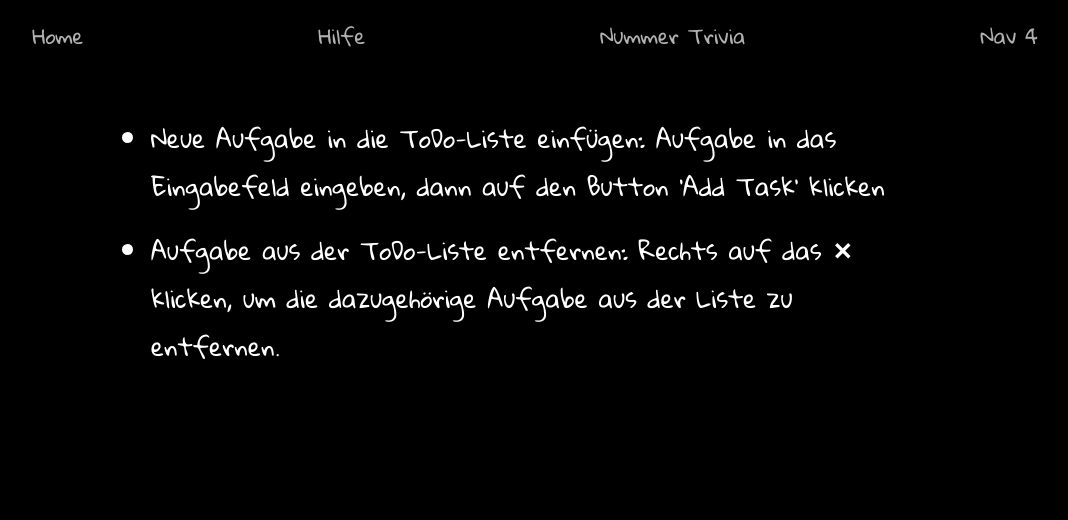
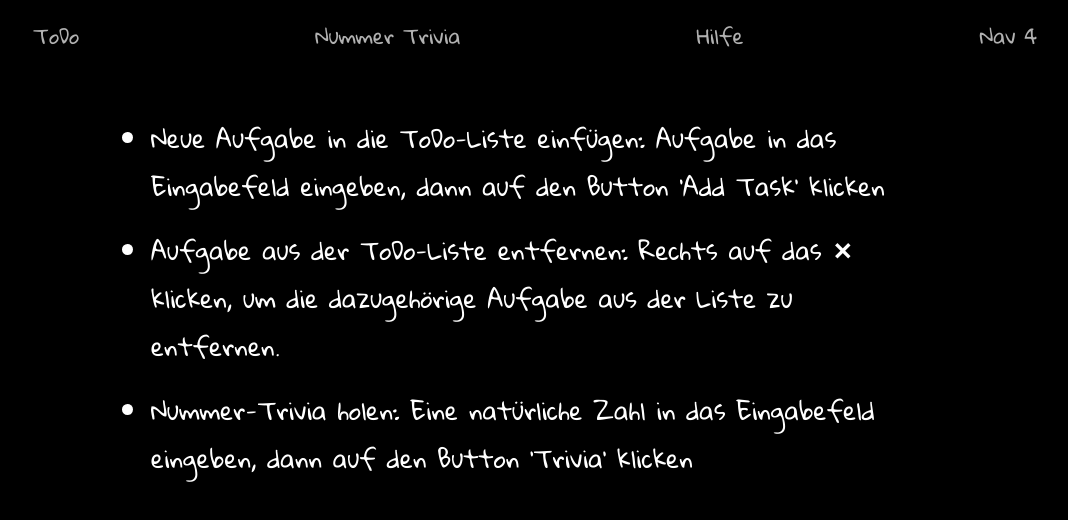
Before and after one commit to TunHuang/react_todo_list, a React (Create React App) app: page /hilfe in a window 1280 px wide. Shown: the top 520 px of the page, without its empty margins (125-1193 px from the left). Built offline with nearby package versions, Linux system fonts and the light colour scheme.

Commit message:
kleine Änderungen in Navbar und Hilfe

```diff
--- a/src/components/page/Hilfe.js
+++ b/src/components/page/Hilfe.js
@@ -5,6 +5,7 @@ const Hilfe = () => {
     <ul className="hilfeliste">
       <li>Neue Aufgabe in die ToDo-Liste einfügen: Aufgabe in das Eingabefeld eingeben, dann auf den Button 'Add Task' klicken</li>
       <li>Aufgabe aus der ToDo-Liste entfernen: Rechts auf das <b>✕</b> klicken, um die dazugehörige Aufgabe aus der Liste zu entfernen.</li>
+      <li>Nummer-Trivia holen: Eine natürliche Zahl in das Eingabefeld eingeben, dann auf den Button 'Trivia' klicken</li>
     </ul>
   )
 };
--- a/src/components/page/Navbar.js
+++ b/src/components/page/Navbar.js
@@ -1,18 +1,18 @@
 import './Navbar.css';
 import React from 'react';
-import {Link} from 'react-router-dom';
+import { Link } from 'react-router-dom';
 
 const Navbar = () => {
   return (
     <ul className="navbar">
       <li>
-        <Link to="/">Home</Link>
+        <Link to="/">ToDo</Link>
+      </li>
+      <li>
+        <Link to="/trivia">Nummer Trivia</Link>
       </li>
       <li>
         <Link to="/hilfe">Hilfe</Link>
-      </li>
-      <li>
-        <Link to="/trivia">Nummer Trivia</Link>
       </li>
       <li>
         <Link to="/nav4">Nav 4</Link>
```
